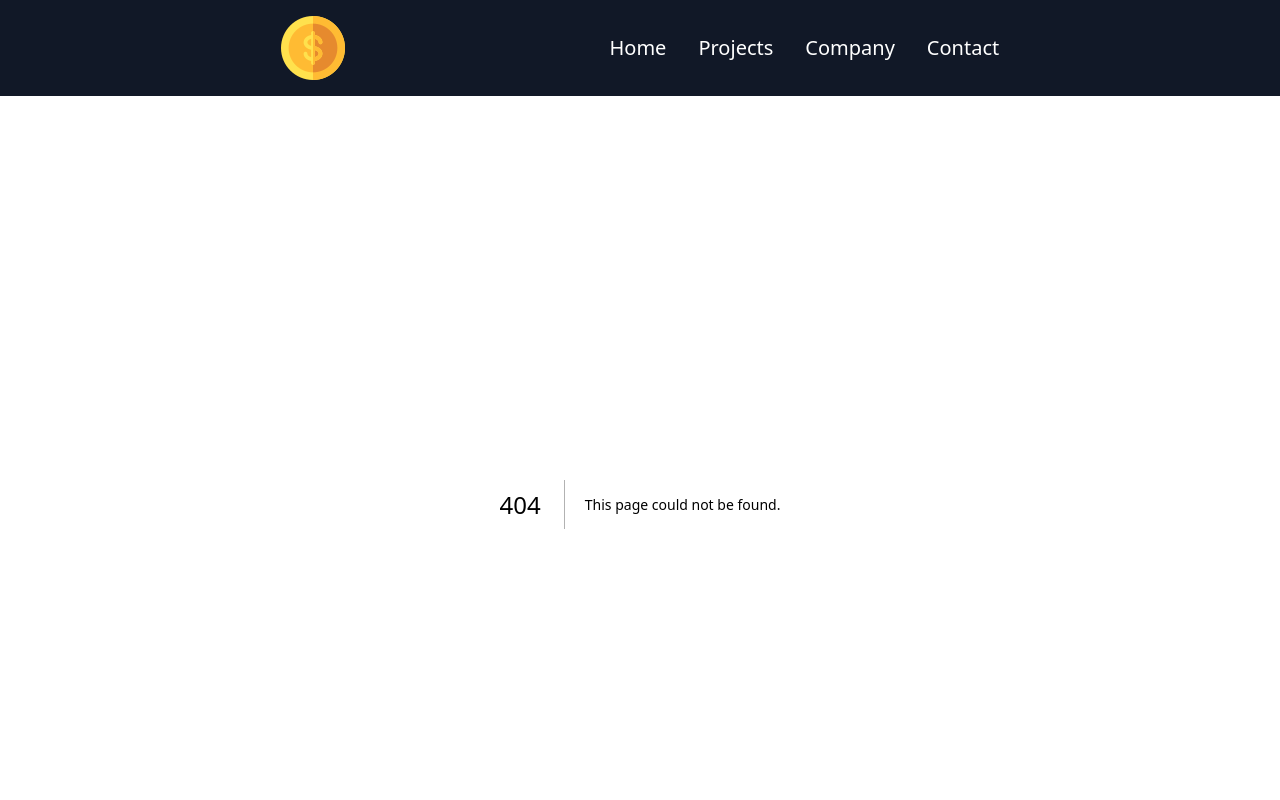
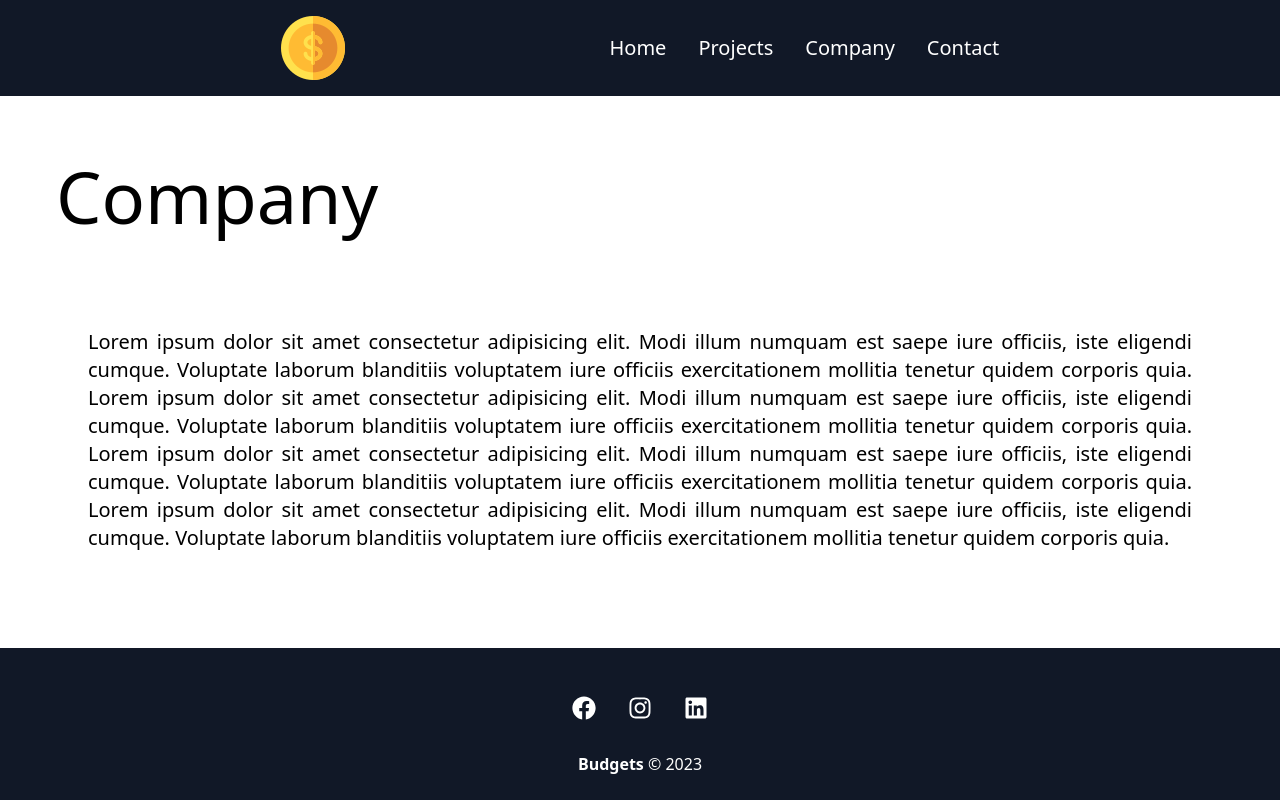
Before and after one commit to matheus-kiyoshi/budgets, a Next.js app: page /company in a window 1280 px wide. Before the commit this address had no page. Shown: the top 800 px of the page. Built offline with nearby package versions, Linux system fonts and the light colour scheme.

Commit message:
company page and template added for future changes

```diff
--- /dev/null
+++ b/src/app/company/page.tsx
@@ -0,0 +1,25 @@
+import '@/app/globals.css'
+
+export default function Company() {
+  return (
+    <main className="grid-area-main m-14 flex flex-col justify-start items-start gap-16">
+      <h1 className="text-7xl">Company</h1>
+      <p className="text-justify text-xl p-8">
+        Lorem ipsum dolor sit amet consectetur adipisicing elit. Modi illum
+        numquam est saepe iure officiis, iste eligendi cumque. Voluptate laborum
+        blanditiis voluptatem iure officiis exercitationem mollitia tenetur
+        quidem corporis quia. Lorem ipsum dolor sit amet consectetur adipisicing
+        elit. Modi illum numquam est saepe iure officiis, iste eligendi cumque.
+        Voluptate laborum blanditiis voluptatem iure officiis exercitationem
+        mollitia tenetur quidem corporis quia. Lorem ipsum dolor sit amet
+        consectetur adipisicing elit. Modi illum numquam est saepe iure
+        officiis, iste eligendi cumque. Voluptate laborum blanditiis voluptatem
+        iure officiis exercitationem mollitia tenetur quidem corporis quia.
+        Lorem ipsum dolor sit amet consectetur adipisicing elit. Modi illum
+        numquam est saepe iure officiis, iste eligendi cumque. Voluptate laborum
+        blanditiis voluptatem iure officiis exercitationem mollitia tenetur
+        quidem corporis quia.
+      </p>
+    </main>
+  )
+}
```
